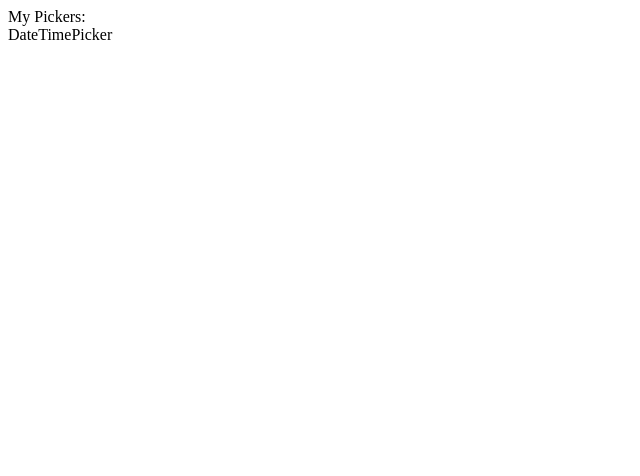
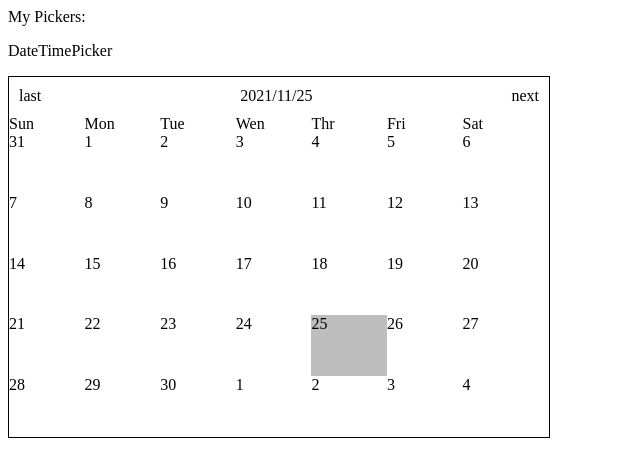
Before and after one commit to MuJungHo/react-pickers, a React (Create React App) app: page / in a window 1280 px wide. Shown: the top 476 px of the page, without its empty margins (0-640 px from the left). Built offline with nearby package versions, Linux system fonts and the light colour scheme.

Commit message:
[新增] 日期選擇器

```diff
--- a/package.json
+++ b/package.json
@@ -7,8 +7,8 @@
       "@babel/preset-react"
     ]
   },
-  "main": "dist/DateTimePicker.js",
-  "module": "dist/DateTimePicker.js",
+  "main": "dist/DatePicker.js",
+  "module": "dist/DatePicker.js",
   "files": [
     "dist",
     "README.md"
--- a/src/App.js
+++ b/src/App.js
@@ -1,9 +1,9 @@
-import DateTimePicker from './components/DateTimePicker'
+import DatePicker from './components/DatePicker'
 function App() {
   return (
     <div>
       My Pickers:
-      <DateTimePicker />
+      <DatePicker />
     </div>
   );
 }
--- /dev/null
+++ b/src/components/DatePicker.js
@@ -0,0 +1,95 @@
+import React from "react";
+const DateCell = props => {
+  const { date, selected, setSelected } = props
+  const isSelectedDate = selected.year === date.year && selected.month === date.month && selected.day === date.day
+  return (
+    <div
+      onClick={() => setSelected({
+        year: date.year,
+        month: date.month,
+        day: date.day,
+      })}
+      style={{
+        width: '14%',
+        backgroundColor: isSelectedDate ? '#bebebe' : '#ffffff',
+      }}>
+      {date.day}
+    </div>
+  );
+}
+const DateTimePicker = () => {
+  const dt = new Date()
+  const [year, setYear] = React.useState(dt.getFullYear())
+  const [month, setMonth] = React.useState(dt.getMonth())
+  const [day, setDay] = React.useState(dt.getDate())
+  const [selected, setSelected] = React.useState({
+    year, month, day
+  })
+  const currMonthFirstDay = new Date(year, month, 1).getDay()
+  const currMonthDays = new Date(year, (month + 1), 0).getDate()
+  const lastMonthDays = new Date(year, month, 0).getDate()
+  const weekday = ['Sun', 'Mon', 'Tue', 'Wen', 'Thr', 'Fri', 'Sat']
+  const dates = [...Array(35).keys()].map(index => {
+    if (index < currMonthFirstDay) {
+      return {
+        year,
+        month: month === 0 ? 12 : month - 1,
+        day: lastMonthDays - currMonthFirstDay + index + 1,
+        date: `${year}/${month === 0 ? 12 : month}/${lastMonthDays - currMonthFirstDay + index + 1}`
+      }
+    } else if (index > (currMonthDays + currMonthFirstDay - 1)) {
+      return {
+        year,
+        month: (month + 2) === 13 ? 1 : (month + 1),
+        day: index - currMonthDays - currMonthFirstDay + 1,
+        date: `${year}/${(month + 2) === 13 ? 1 : (month + 2)}/${index - currMonthDays - currMonthFirstDay + 1}`
+      }
+    } else {
+      return {
+        year,
+        month: month,
+        day: index - currMonthFirstDay + 1,
+        date: `${year}/${(month + 1)}/${index - currMonthFirstDay + 1}`
+      }
+    }
+  })
+  return (
+    <div>
+      <p>DateTimePicker</p>
+      <div style={{
+        width: 540,
+        height: 360,
+        border: '1px solid',
+        display: 'flex',
+        flexDirection: 'column'
+      }}>
+        <div style={{ display: 'flex', justifyContent: 'space-between', padding: 10 }}>
+          <div onClick={() => setMonth(month - 1)}>last</div>
+          <div>{`${selected.year}/${(selected.month + 1) === 13 ? 1 : (selected.month + 1)}/${selected.day}`}</div>
+          <div onClick={() => setMonth(month + 1)}>next</div>
+        </div>
+        <div style={{ display: 'flex' }}>
+          {
+            weekday.map(day => <div style={{ width: '14%' }} key={day}>{day}</div>)
+          }
+        </div>
+        <div style={{
+          display: 'flex',
+          flexWrap: 'wrap',
+          flex: '1 1 auto'
+        }}>
+          {
+            dates.map(date => <DateCell
+              key={date.date}
+              date={date}
+              selected={selected}
+              setSelected={setSelected}
+            />)
+          }
+        </div>
+      </div>
+    </div>
+  );
+};
+
+export default DateTimePicker;
--- a/src/components/DateTimePicker.js
+++ /dev/null
@@ -1,9 +0,0 @@
-import React from "react";
-
-const DateTimePicker = (props) => {
-  return (
-    <div>DateTimePicker</div>
-  );
-};
-
-export default DateTimePicker;
```
Also changed, not shown: src/develop/calendar/Calendar.js (added, +92 -0 lines), src/develop/calendar/Cell.js (added, +97 -0 lines).
